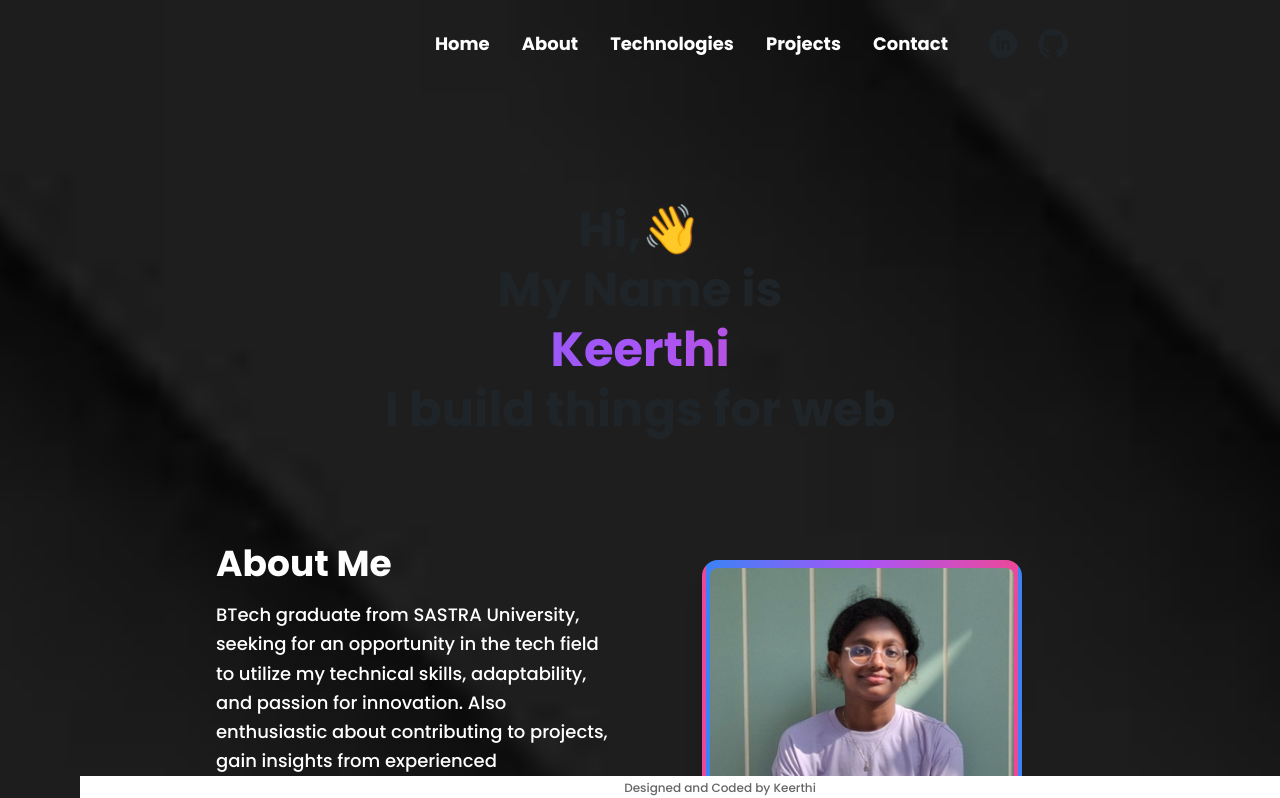
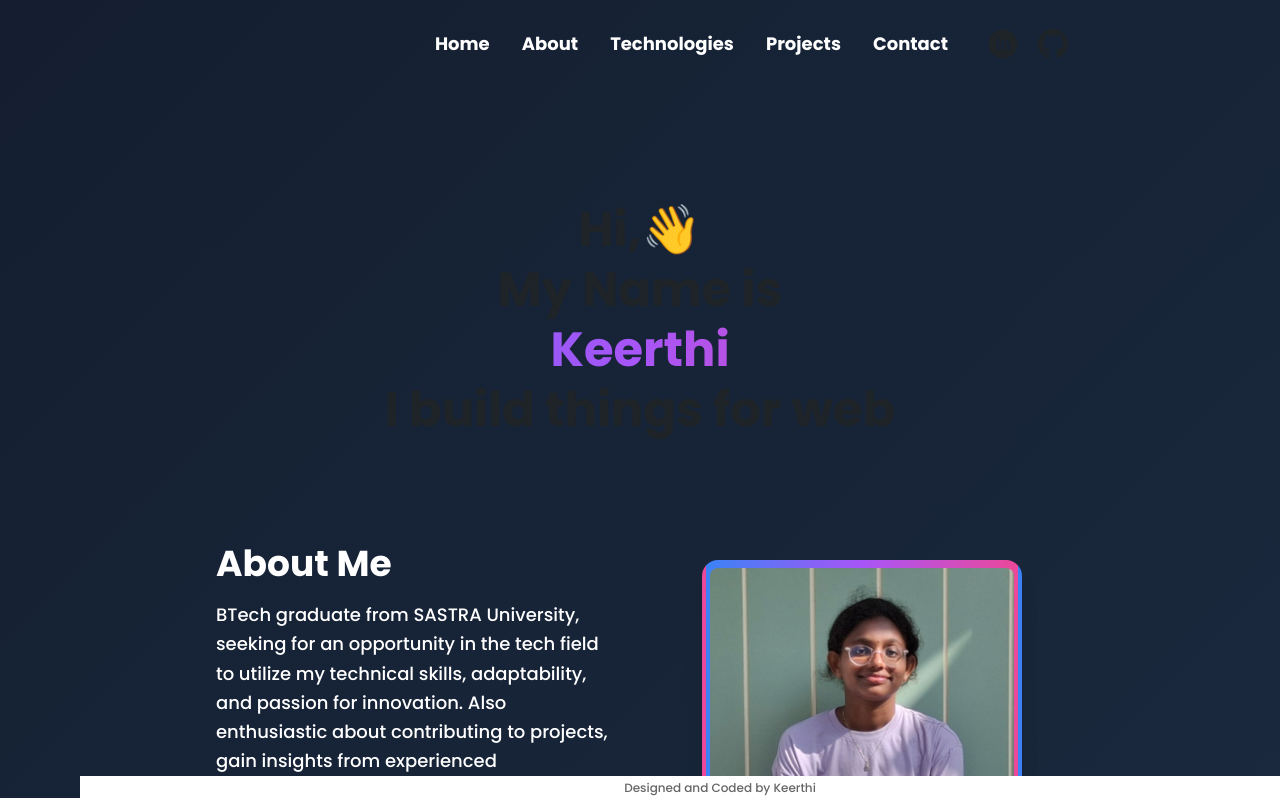
Before and after one commit to VennaKeerthi/Portfolio, a React (Create React App) app: page / in a window 1280 px wide. Shown: the top 798 px of the page. Built offline with nearby package versions, Linux system fonts and the light colour scheme.

Commit message:
modified

```diff
--- a/src/index.css
+++ b/src/index.css
@@ -48,15 +48,26 @@ h3{
 
 
 /* Body settings */
+/* Mobile (default) */
 body {
   font-family: "Poppins", sans-serif;
   background-image: url('/public/bg.jpg');
-  background-size: cover;       /* make the image cover the entire viewport */
-  background-position: center;  /* center the image */
-  background-repeat: no-repeat; /* prevent repeating */
-  min-height: 100vh;            /* ensure it fills the screen */
-  color: white;                 /* set text color for contrast */
+  background-size: cover;
+  background-position: center;
+  background-repeat: no-repeat;
+  min-height: 100vh;
+  color: white;
 }
+
+/* Desktop (screen width ≥ 768px) */
+@media (min-width: 768px) {
+  body {
+    font-family: "Poppins", sans-serif;
+  background: linear-gradient(135deg, #141e30, #243b55);
+  overflow-x: hidden;
+  }
+}
+
 
 
 
```
Also changed, not shown: public/bg-desktop.jpg (added).
